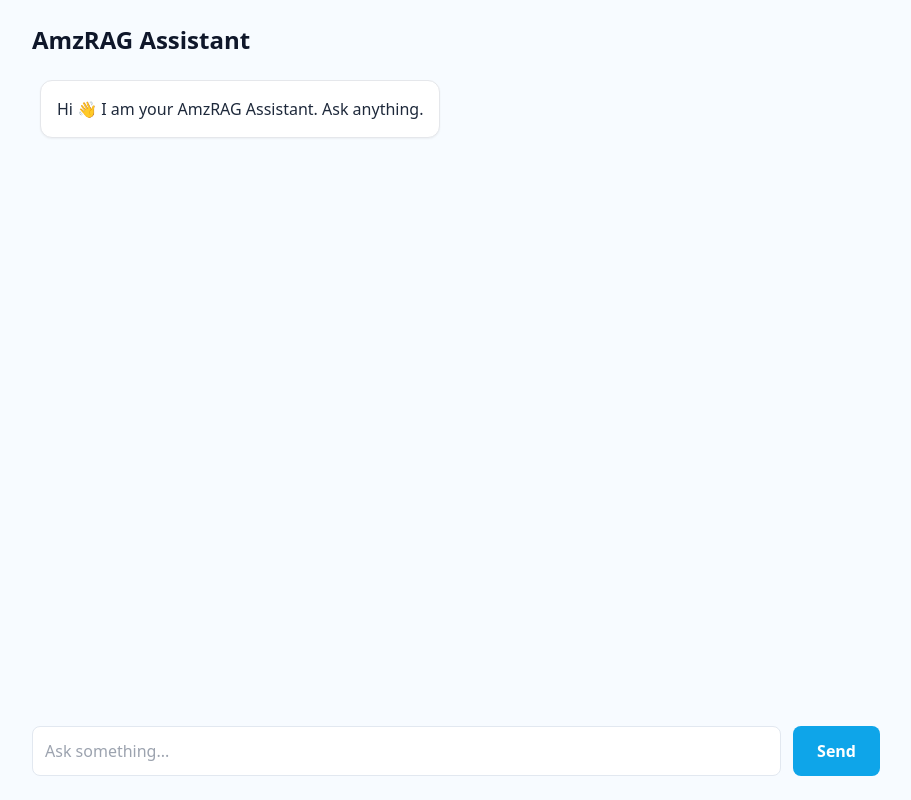
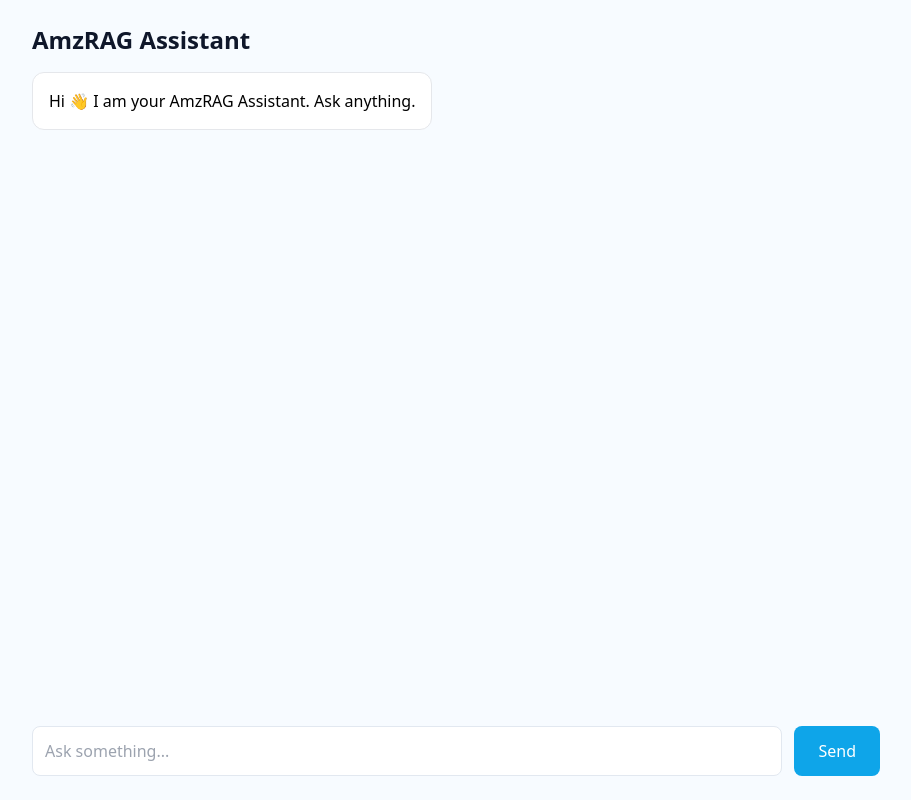
Before and after one commit to ndia4343/RAG-Chatbot-Collection, a Next.js app in the folder Amazon-FAQ-Customer-Chatbot/frontend/: page /assistant in a window 1280 px wide. Shown: the whole page, without its empty margins (184-1095 px from the left). Built offline with nearby package versions, Linux system fonts and the light colour scheme; no server answers.

Commit message:
Refactor AssistantPage component for clarity

```diff
--- a/Amazon-FAQ-Customer-Chatbot/frontend/app/assistant/page.tsx
+++ b/Amazon-FAQ-Customer-Chatbot/frontend/app/assistant/page.tsx
@@ -1,7 +1,7 @@
 'use client'
 
 import { useState, useRef, useEffect } from 'react'
-import { API_URL } from '../../lib/config'
+import { API_URL } from '@/lib/config'
 import { BRAND } from '@/lib/brand'
 
 interface Message {
@@ -13,13 +13,12 @@
 }
 
 export default function AssistantPage() {
-
   const [messages, setMessages] = useState<Message[]>([
     {
       id: '1',
       role: 'assistant',
-      content: `Hi 👋 I am your ${BRAND.assistantName}. Ask anything.`
-    }
+      content: `Hi 👋 I am your ${BRAND.assistantName}. Ask anything.`,
+    },
   ])
 
   const [input, setInput] = useState('')
@@ -38,10 +37,10 @@
     const userMsg: Message = {
       id: Date.now().toString(),
       role: 'user',
-      content: input
+      content: input,
     }
 
-    setMessages(prev => [...prev, userMsg])
+    setMessages((prev) => [...prev, userMsg])
     setInput('')
     setLoading(true)
 
@@ -49,7 +48,7 @@
       const res = await fetch(`${API_URL}/query`, {
         method: 'POST',
         headers: { 'Content-Type': 'application/json' },
-        body: JSON.stringify({ question: userMsg.content })
+        body: JSON.stringify({ question: userMsg.content }),
       })
 
       const data = await res.json()
@@ -59,19 +58,18 @@
         role: 'assistant',
         content: data.answer || 'No answer found.',
         confidence: data.confidence,
-        sources: data.sources
+        sources: data.sources,
       }
 
-      setMessages(prev => [...prev, botMsg])
-
+      setMessages((prev) => [...prev, botMsg])
     } catch {
-      setMessages(prev => [
+      setMessages((prev) => [
         ...prev,
         {
           id: (Date.now() + 1).toString(),
           role: 'assistant',
-          content: '⚠️ Server error. Try again.'
-        }
+          content: '⚠️ Server error. Try again.',
+        },
       ])
     }
 
@@ -85,66 +83,44 @@
         {BRAND.name} Assistant
       </h1>
 
-      {/* CHAT BOX */}
-      <div className="flex-1 overflow-y-auto space-y-4 p-2">
+      {/* CHAT */}
+      <div className="flex-1 overflow-y-auto space-y-4">
 
-        {messages.map(m => (
+        {messages.map((m) => (
           <div
             key={m.id}
             className={`flex ${m.role === 'user' ? 'justify-end' : 'justify-start'}`}
           >
             <div
-              className={`p-4 rounded-xl max-w-[70%] shadow-sm ${
+              className={`p-4 rounded-xl max-w-[70%] ${
                 m.role === 'user'
                   ? 'bg-sky-500 text-white'
-                  : 'bg-white border text-slate-800'
+                  : 'bg-white text-black border'
               }`}
             >
               <p>{m.content}</p>
-
-              {m.confidence && (
-                <p className="text-xs mt-2 text-sky-600">
-                  Confidence: {Math.round(m.confidence * 100)}%
-                </p>
-              )}
-
-              {m.sources && (
-                <p className="text-xs text-slate-400 mt-1">
-                  Sources: {m.sources.join(', ')}
-                </p>
-              )}
             </div>
           </div>
         ))}
 
-        {loading && (
-          <p className="text-sky-500 text-sm">
-            Thinking...
-          </p>
-        )}
+        {loading && <p className="text-sky-500">Thinking...</p>}
 
         <div ref={endRef} />
       </div>
 
       {/* INPUT */}
       <form onSubmit={sendMessage} className="flex gap-3 mt-4">
-
         <input
-          className="flex-1 border rounded-lg p-3"
+          className="flex-1 border p-3 rounded-lg"
           value={input}
           onChange={(e) => setInput(e.target.value)}
           placeholder="Ask something..."
         />
 
-        <button
-          disabled={loading}
-          className="bg-sky-500 text-white px-6 py-2 rounded-lg font-semibold"
-        >
+        <button className="bg-sky-500 text-white px-6 rounded-lg">
           Send
         </button>
-
       </form>
-
     </div>
   )
 }
```
